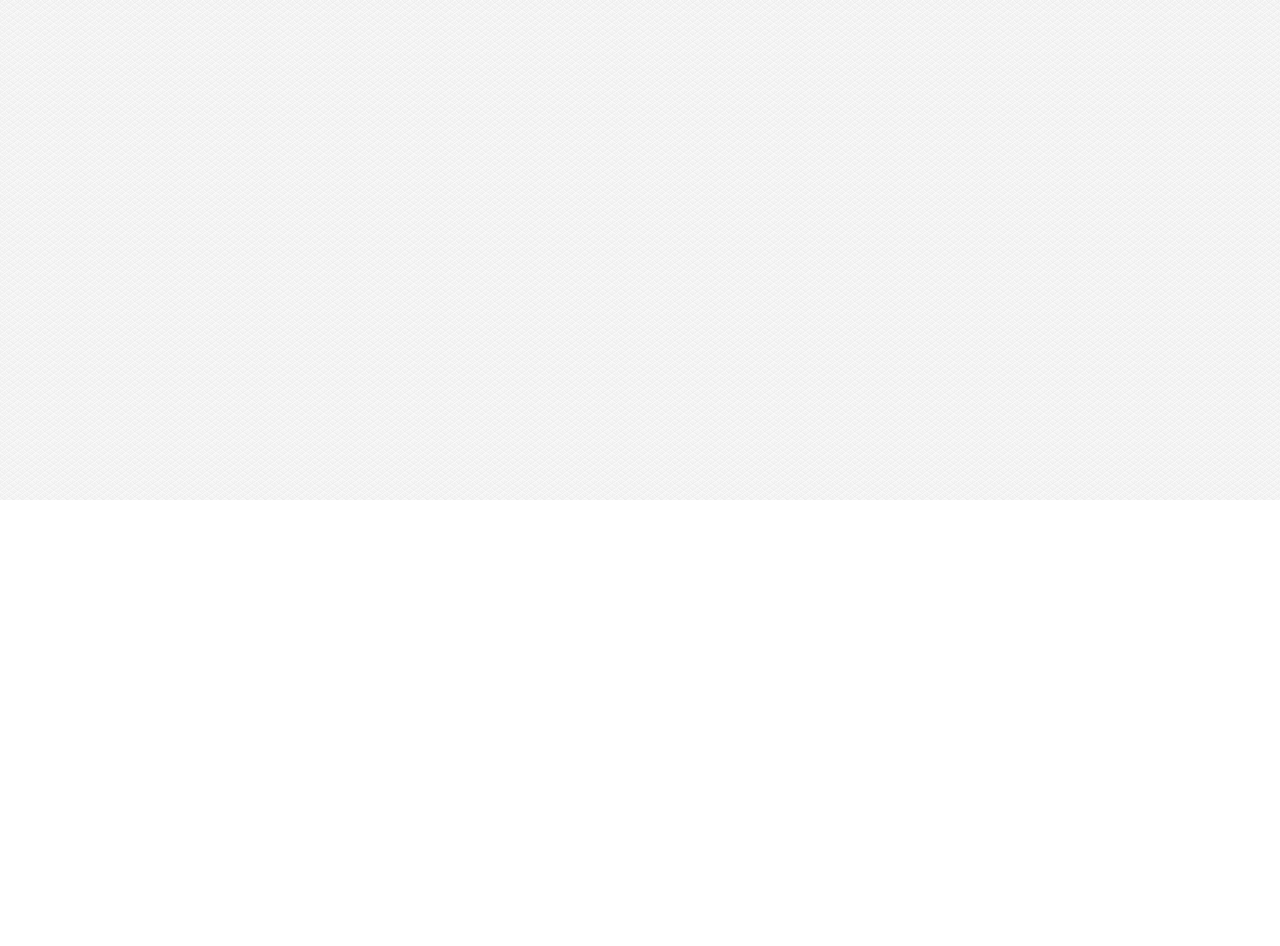
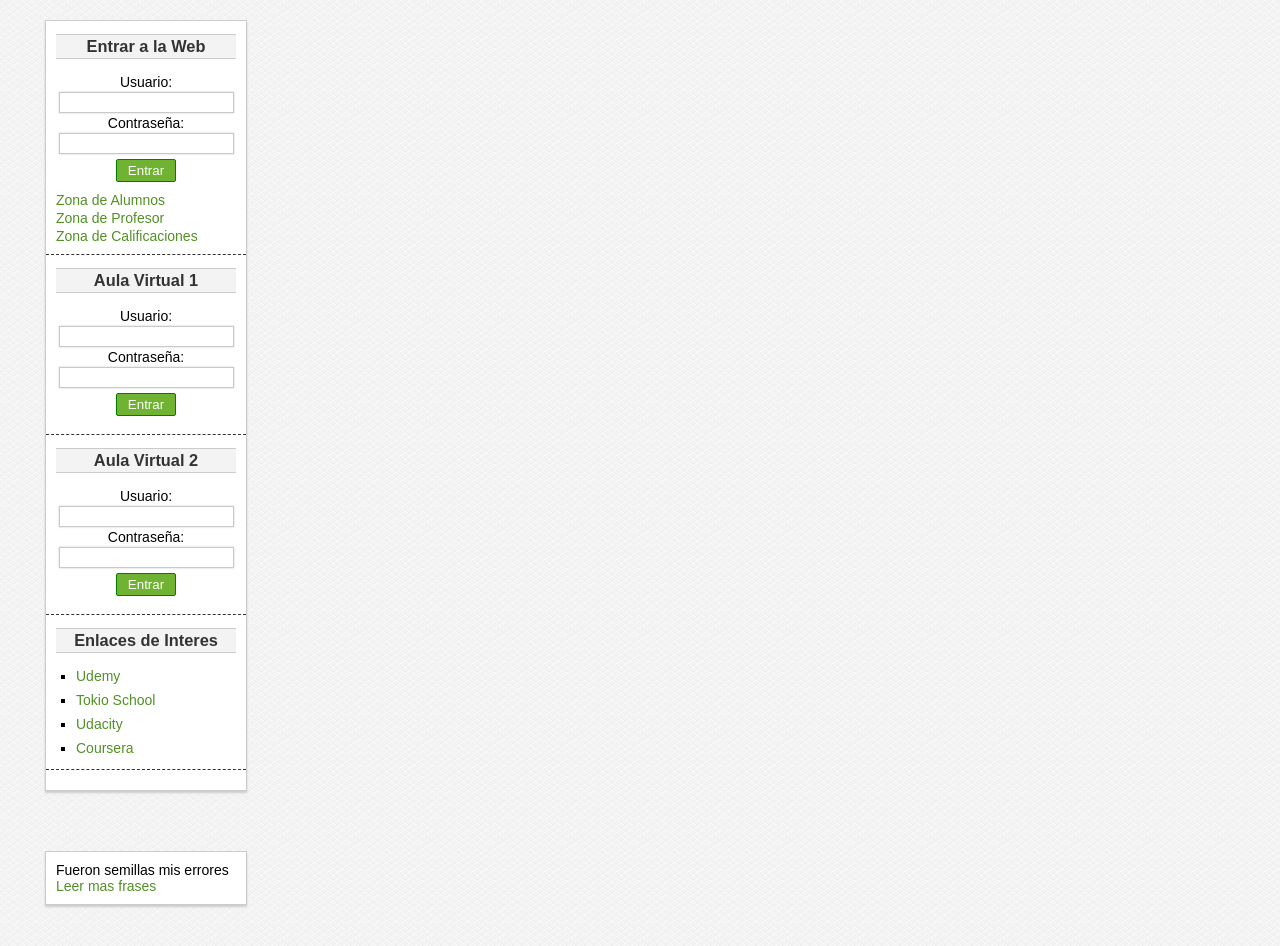
Before and after one commit to karamalfredo/Master-Css-Project1, a plain HTML site: page index.html in a window 1280 px wide. Shown: the part 300-1246 px from the top of the page. Before the commit the page ends 800 px from the top, so only its background shows below. Drawn offline with Linux system fonts and the light colour scheme.

Commit message:
Index.html: aside finished and updated Style.css

```diff
--- a/css/style.css
+++ b/css/style.css
@@ -18,6 +18,71 @@
 
 body {
     background-image: url("../img/paven.png");
+}
+
+a {
+    color: #529125;
+    text-decoration: none;
+}
+
+a:hover {
+    color: #285616;
+}
+
+a:visited {
+    color: #285616;
+}
+
+/*Formulario*/
+input[type="text"],
+input[type="email"],
+input[type="password"],
+select {
+    border: 1px solid #c9c9c9;
+    box-shadow: 0px 0px 2px #ccc;
+    background: white;
+    padding: 1px;
+    padding-bottom: 2px;
+    padding-top: 2px;
+    color: grey;
+    transition: all 300ms;
+}
+
+input[type="text"]:focus,
+input[type="email"]:focus,
+input[type="password"]:focus,
+select:focus {
+    border: 1px solid #70b231;
+    color: black;
+}
+
+input[type="button"],
+input[type="submit"],
+input[type="reset"],
+button {
+    display: block;
+    border-radius: 2px;
+    width: 60px;
+    padding: 3px;
+    background-color: #70b231;
+    border: 1px solid green;
+    cursor: pointer;
+    color: white;
+}
+
+input[type="button"]:hover,
+input[type="submit"]:hover,
+input[type="reset"]:hover,
+button:hover {
+    box-shadow: 0px 0px 2px grey;
+}
+
+input[type="button"]:active,
+input[type="submit"]:active,
+input[type="reset"]:active,
+button:active {
+    box-shadow: 0px 0px 3px grey inset;
+    text-shadow: 0px 0px 1px #ccc;
 }
 
 /*Cabecera*/
@@ -135,3 +200,90 @@ body {
 #nav > ul > li:hover > ul > li:hover {
     box-shadow: 0px 0px 6px #ccc inset;
 }
+
+/*Contenido*/
+#content {
+    width: 1250px;
+    min-height: 1110px;
+    margin: auto;
+}
+
+/*Barra Lateral*/
+#aside, #frase {
+    clear: both;
+    width: 200px;
+    float: left;
+    margin: 30px;
+    background-color: white;
+    border: 1px solid #ccc;
+    box-shadow: 0px 2px 2px #ccc;
+    font-family: sans-serif, Arial, Helvetica;
+}
+
+#frase {
+    width: 180px;
+    padding: 10px;
+    font-size: 14px;
+    font-family: sans-serif;
+}
+
+#aside .widget {
+    display: block;
+    width: 180px;
+    margin: 5px auto;
+    padding: 8px;
+    padding-right: 10px;
+    padding-left: 10px;
+    font-size: 14px;
+    border-bottom: 1px dashed #333;
+}
+
+#aside .widget:last-child {
+    margin-bottom: 20px;
+}
+
+#aside h3 {
+    display: block;
+    color: #333;
+    width: 100%;
+    text-align: center;
+    padding-top: 2px;
+    padding-bottom: 2px;
+    background: #f2f3f2;
+    border: 1px solid #ccc;
+    border-left: none;
+    border-right: none;
+    margin-bottom: 15px;
+}
+
+#aside li {
+    margin-top: 8px;
+    margin-bottom: 5px;
+    margin-left: 20px;
+    list-style: square;
+}
+
+/*Formulario Barra Lateral*/
+#aside div label,
+#aside div input[type="text"],
+#aside div input[type="email"],
+#aside div input[type="password"],
+#aside div a {
+    display: block;
+    width: 95%;
+    margin-top: 2px;
+    margin-bottom: 2px;
+}
+
+#aside div input[type="button"],
+#aside div input[type="submit"],
+#aside div button {
+    margin-top: 5px;
+    margin-bottom: 10px;
+}
+
+#aside input,
+#aside label {
+    margin: auto;
+    text-align: center;
+}
--- a/index.html
+++ b/index.html
@@ -16,7 +16,7 @@
         </div>
 
         <h1>
-            <a href="index.html">MASTER EN CSS</a>
+            <a class="textGradient" href="index.html">MASTER EN CSS</a>
         </h1>
     </header>
     <!--Fin de la cabecera-->
@@ -75,7 +75,83 @@
             </li>
         </ul>
     </nav>
+    <!--Fin de navegacion-->
 
-    <!--Fin de navegacion-->
+    <!--Inicio Contenido Central-->
+    <div id="content">
+
+        <!--Inicio Barra Lateral-->
+        <aside id="aside">
+            <div class="widget" id="login">
+                <h3>Entrar a la Web</h3>
+                <form action="">
+                    <label for="usuario">Usuario:</label>
+                    <input type="text" name="" id="">
+
+                    <label for="contrasena">Contraseña:</label>
+                    <input type="password" name="" id="">
+
+                    <input type="submit" value="Entrar">
+                </form>
+
+                <a href="#">Zona de Alumnos</a>
+                <a href="#">Zona de Profesor</a>
+                <a href="#">Zona de Calificaciones</a>
+            </div>
+
+            <div class="widget" id="login">
+                <h3>Aula Virtual 1</h3>
+                <form action="">
+                    <label for="usuario">Usuario:</label>
+                    <input type="text" name="" id="">
+
+                    <label for="contrasena">Contraseña:</label>
+                    <input type="password" name="" id="">
+
+                    <input type="submit" value="Entrar">
+                </form>
+            </div>
+
+            <div class="widget" id="login">
+                <h3>Aula Virtual 2</h3>
+                <form action="">
+                    <label for="usuario">Usuario:</label>
+                    <input type="text" name="" id="">
+
+                    <label for="contrasena">Contraseña:</label>
+                    <input type="password" name="" id="">
+
+                    <input type="submit" value="Entrar">
+                </form>
+            </div>
+
+            <div class="widget" id="login">
+                <h3>Enlaces de Interes</h3>
+                    <ul>
+                        <li>
+                            <a href="https://www.udemy.com/">Udemy</a>
+                        </li>
+                        <li>
+                            <a href="https://www.tokioschool.com/">Tokio School</a>
+                        </li>
+                        <li>
+                            <a href="https://www.udacity.com/">Udacity</a>
+                        </li>
+                        <li>
+                            <a href="https://www.coursera.org/">Coursera</a>
+                        </li>
+                    </ul>
+                </form>
+            </div>
+        </aside>
+
+        <aside id="frase">
+            Fueron semillas mis errores
+            <a href="https://psicologiaymente.com/reflexiones/frases-positivas">Leer mas frases</a>
+        </aside>
+        <!--Fin Barra Lateral-->
+
+    </div>
+    <!--Fin Contenido Central-->
 </body>
 </html>
```
